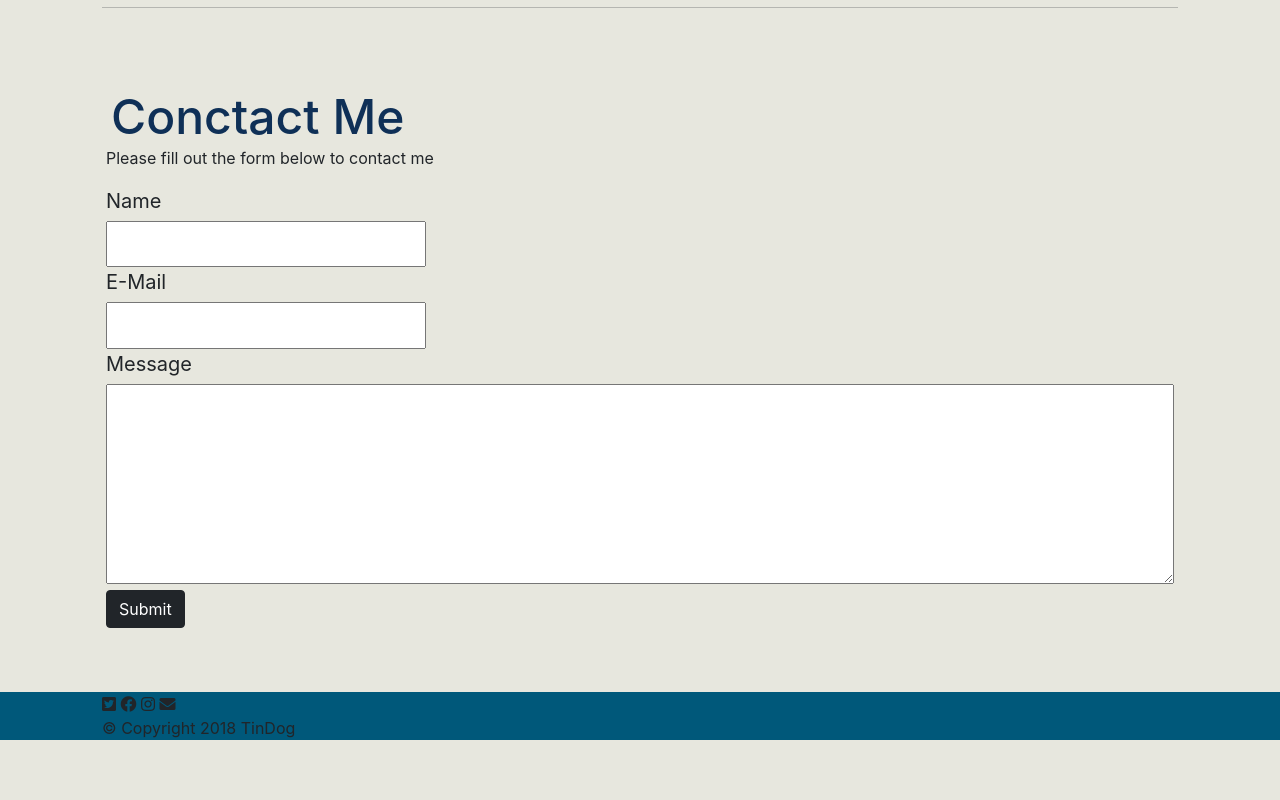
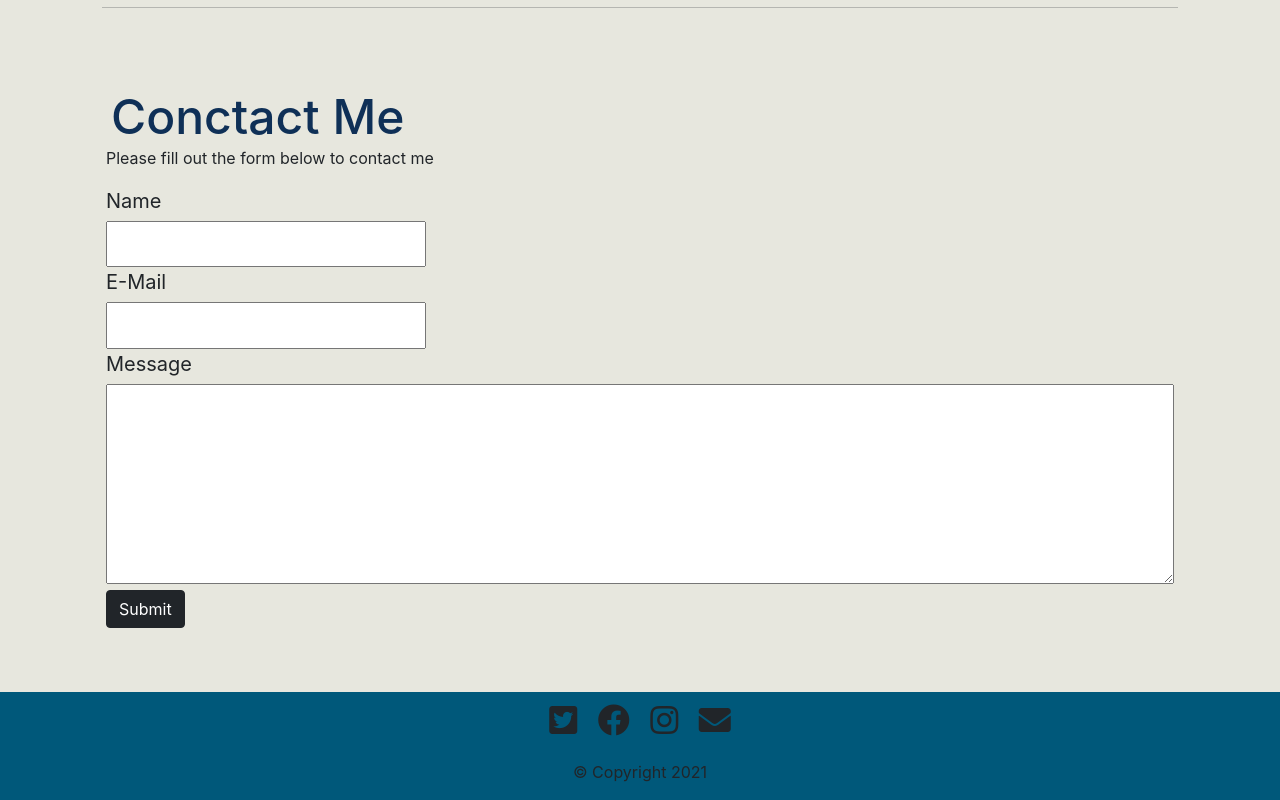
Before and after one commit to SmokeZero/cvweb, a plain HTML site: page index.html in a window 1280 px wide. Shown: the part 1925-2725 px from the top of the page. Before the commit the page ends 2681 px from the top, so only its background shows below. Drawn offline with nearby package versions, Linux system fonts and the light colour scheme.

Commit message:
new footer

```diff
--- a/index.html
+++ b/index.html
@@ -133,11 +133,11 @@
 
     <footer id="footer">
       <div class="container">
-        <i class="social-icon fab fa-twitter-square"></i>
-        <i class="social-icon fab fa-facebook"></i>
-        <i class="social-icon fab fa-instagram"></i>
-        <i class="social-icon fas fa-envelope"></i>
-        <p>© Copyright 2018 TinDog</p>
+        <i class="social-icon fab fa-twitter-square fa-2x"></i>
+        <i class="social-icon fab fa-facebook fa-2x"></i>
+        <i class="social-icon fab fa-instagram fa-2x"></i>
+        <i class="social-icon fas fa-envelope fa-2x"></i>
+        <p>© Copyright 2021</p>
       </div>
     </footer>
 
--- a/style.css
+++ b/style.css
@@ -232,7 +232,18 @@ ul{
 /* Footer */
 #footer{
   background: #00587a;
-  ba
+  text-align: center;
 }
 
+#footer p{
+  margin: 0;
+  padding: 1rem;
+}
+
+#footer .social-icon{
+  margin: 0.5rem;
+  margin-top: 0.75rem;
+}
+
+
 /*https://colorhunt.co/palette/225739*/
```
